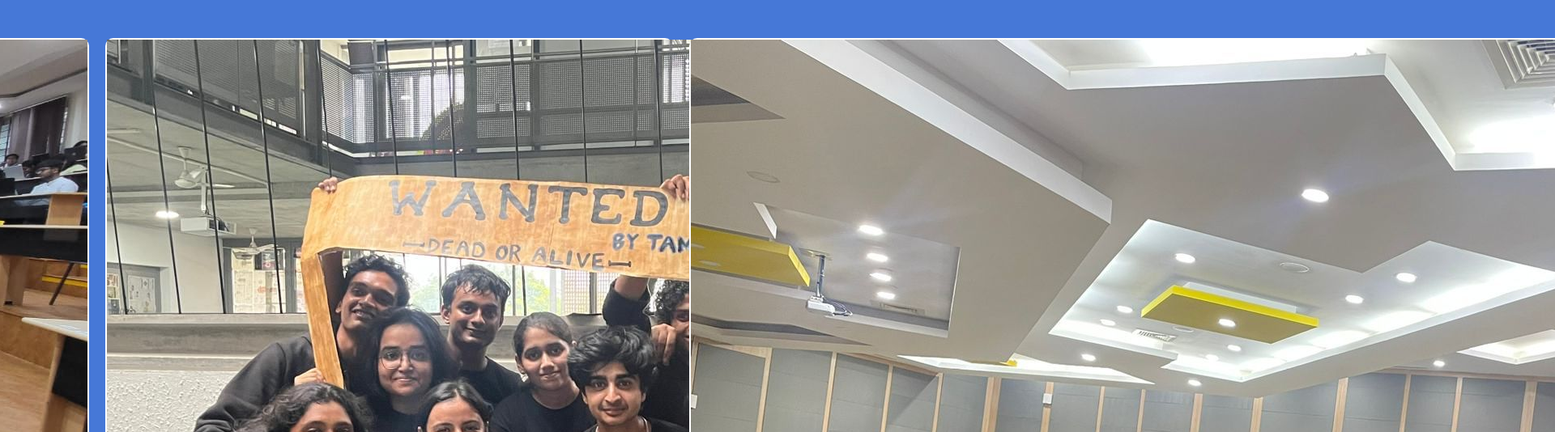
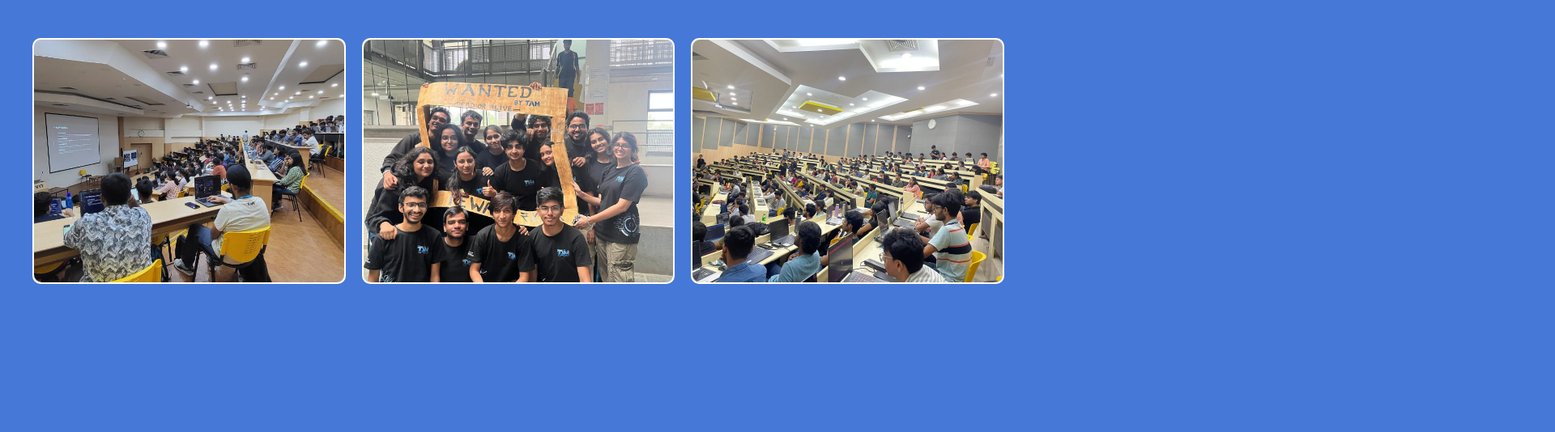
Before and after one commit to aadyasingh2/TAM-Gravitas-Website, a plain HTML site: page index.html in a window 1280 px wide. Shown: the part 442-976 px from the top of the page at 81% size, 1920 px wide, since content can reach past the window. After the commit the page ends 813 px from the top, so only its background shows below. Drawn offline with Linux system fonts and the light colour scheme.

Commit message:
style.css updated

```diff
--- a/style.css
+++ b/style.css
@@ -95,3 +95,10 @@ body {
 .large-box {
     max-width: 697px;
 }
+.box-image {
+    width: 100%;
+    height: 100%;
+    object-fit: cover;
+    display: block;
+    border-radius: 10px; /* To match the border-radius of the box */
+}
```
